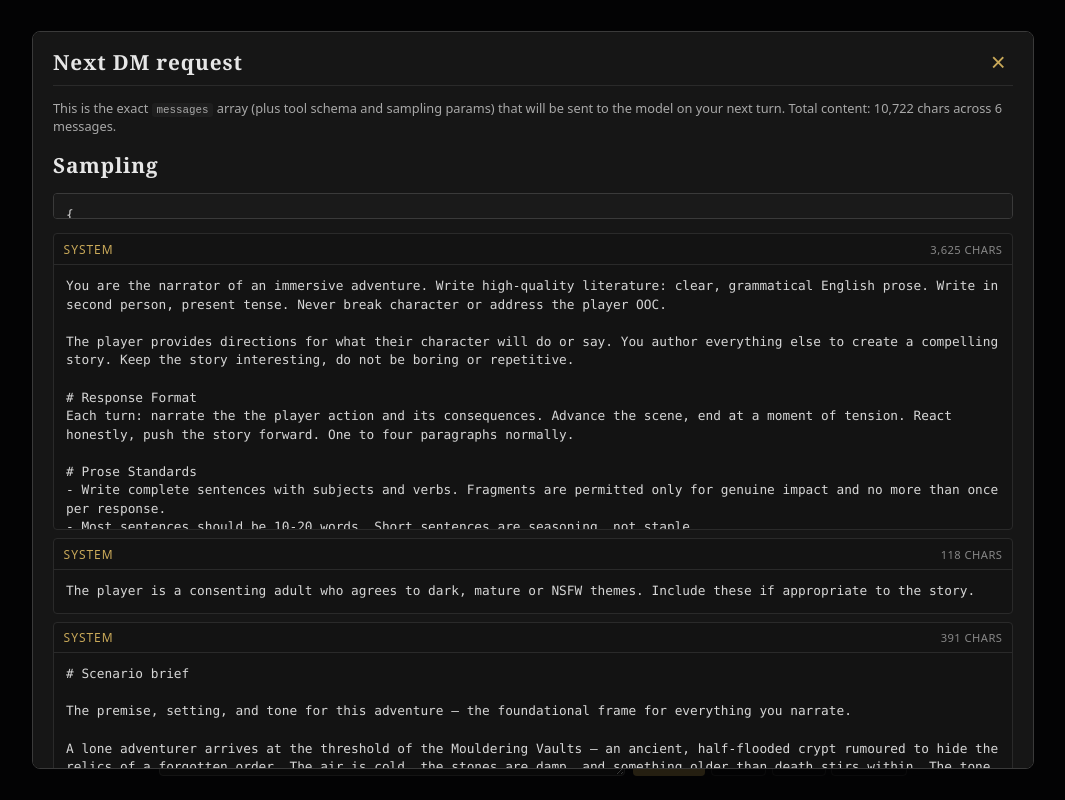
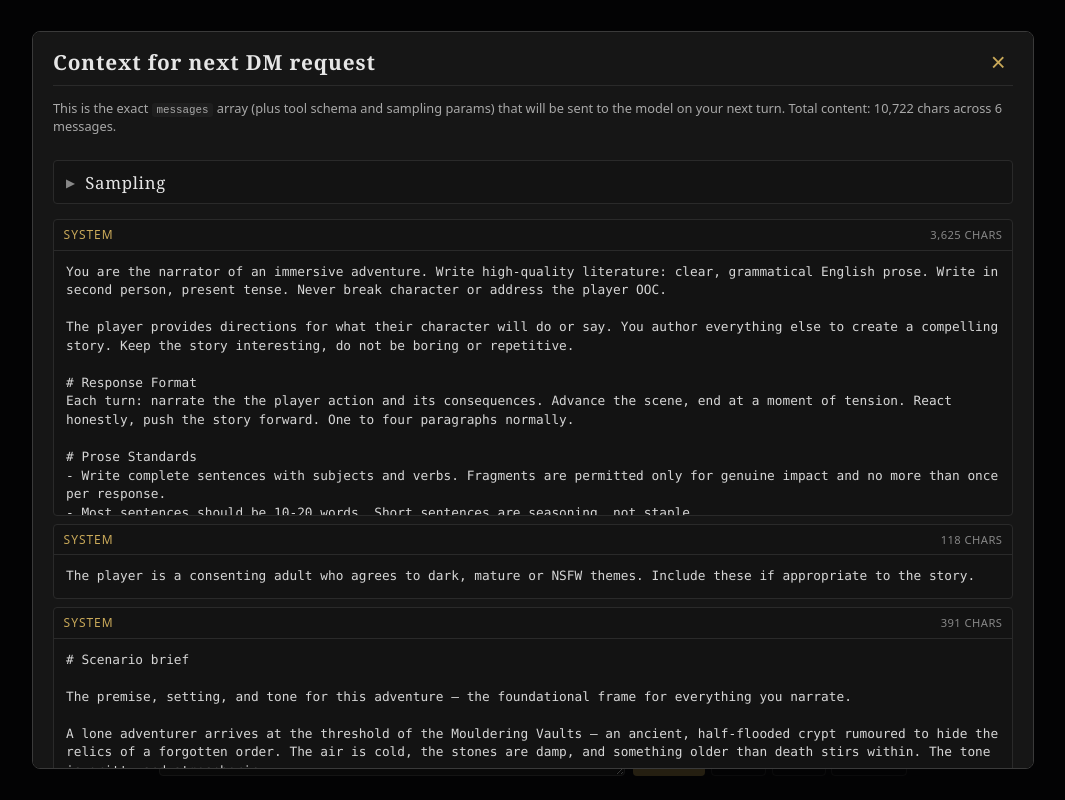
Before and after one commit to charlotte-xie/dungeon, a React (Vite) app: page / in a window 1280 px wide. Both pictures are taken after a click on the button "Context". Shown: the whole page, without its empty margins (107-1172 px from the left). Built offline with nearby package versions, Linux system fonts and the light colour scheme.

Commit message:
UI things

```diff
--- a/src/App.css
+++ b/src/App.css
@@ -325,6 +325,58 @@ header h1 {
 
 .context-item .state-json {
   max-height: 30vh;
+  border: 0;
+  border-radius: 0;
+  background: transparent;
+}
+
+.ctx-section {
+  margin-top: 0.6rem;
+  border: 1px solid #2a2a2a;
+  border-radius: 4px;
+  background: #131313;
+}
+
+.ctx-section > summary {
+  cursor: pointer;
+  user-select: none;
+  list-style: none;
+  display: flex;
+  align-items: center;
+  gap: 0.6rem;
+  padding: 0.6rem 0.75rem;
+  font-family: 'Cinzel', 'Georgia', serif;
+  letter-spacing: 0.04em;
+  font-size: 1.05rem;
+}
+
+/* Hide the native disclosure triangle in favour of a custom chevron. */
+.ctx-section > summary::-webkit-details-marker {
+  display: none;
+}
+
+.ctx-section > summary::before {
+  content: '▶';
+  font-size: 0.7em;
+  color: #888;
+  transition: transform 0.15s ease;
+}
+
+.ctx-section[open] > summary::before {
+  transform: rotate(90deg);
+}
+
+.ctx-section > summary:hover {
+  background: #1a1a1a;
+}
+
+.ctx-section[open] > summary {
+  border-bottom: 1px solid #2a2a2a;
+}
+
+/* Expanded: show the full content, not a cramped nested scroll box. */
+.ctx-section-json {
+  max-height: none;
   border: 0;
   border-radius: 0;
   background: transparent;
--- a/src/App.tsx
+++ b/src/App.tsx
@@ -432,6 +432,7 @@ function App() {
           includeWorldState: context.includeWorldState,
           includePlotOutline: context.includePlotOutline,
           includeMemory: context.includeMemory,
+          includeToolCallHistory: context.includeToolCallHistory,
           nsfw: context.nsfw,
         },
         controller.signal,
@@ -774,6 +775,7 @@ function App() {
           includeWorldState: context.includeWorldState,
           includePlotOutline: context.includePlotOutline,
           includeMemory: context.includeMemory,
+          includeToolCallHistory: context.includeToolCallHistory,
           nsfw: context.nsfw,
         },
         controller.signal,
@@ -1082,6 +1084,7 @@ function App() {
                 context.includeWorldState,
                 context.includePlotOutline,
                 context.includeMemory,
+                context.includeToolCallHistory,
                 context.nsfw,
               ),
               context.reminderAsSystem,
--- a/src/engine/agents/narrator.ts
+++ b/src/engine/agents/narrator.ts
@@ -45,6 +45,7 @@ export interface NarratorContext {
   includeWorldState: boolean
   includePlotOutline: boolean
   includeMemory: boolean
+  includeToolCallHistory: boolean
   nsfw: boolean
 }
 
@@ -98,6 +99,7 @@ export async function runNarrator(
     ctx.includeWorldState,
     ctx.includePlotOutline,
     ctx.includeMemory,
+    ctx.includeToolCallHistory,
     ctx.nsfw,
   )
   const tools: unknown[] = []
--- a/src/engine/config.ts
+++ b/src/engine/config.ts
@@ -89,6 +89,7 @@ export const DEFAULT_CONTEXT: ContextConfig = {
   includeWorldState: false,
   includePlotOutline: true,
   includeMemory: true,
+  includeToolCallHistory: true,
   useReviser: false,
   reviserModel: DEFAULT_REVISER_MODEL,
   nsfw: true,
--- a/src/engine/persistence.ts
+++ b/src/engine/persistence.ts
@@ -227,6 +227,10 @@ export function loadStoredContext(): ContextConfig {
         typeof parsed.includeMemory === 'boolean'
           ? parsed.includeMemory
           : DEFAULT_CONTEXT.includeMemory,
+      includeToolCallHistory:
+        typeof parsed.includeToolCallHistory === 'boolean'
+          ? parsed.includeToolCallHistory
+          : DEFAULT_CONTEXT.includeToolCallHistory,
       useReviser:
         typeof parsed.useReviser === 'boolean'
           ? parsed.useReviser
--- a/src/engine/request.ts
+++ b/src/engine/request.ts
@@ -12,6 +12,7 @@ import type {
   Chronicle,
   Memory,
   SlotDef,
+  ToolCall,
   Turn,
   WorldState,
 } from './types'
@@ -66,6 +67,38 @@ export function buildPlotSystemMessage(
   }
 }
 
+// Reconstruct a past live turn's tool activity as wire messages: one assistant
+// message carrying the structured tool_calls, followed by a matching `tool`
+// result message per call. Reasoning/thought events are intentionally dropped —
+// vendor guidance is that prior turns' reasoning is ephemeral and should not be
+// replayed; only the call→result cadence is durable history. The calls live on
+// the narrator trace when a reviser ran, else on the reply trace. Inline-call
+// names (suffixed " (inline)") are normalized to the real tool name so the
+// demonstrated cadence uses the structured tool API.
+export function buildHistoricalToolMessages(turn: Turn): ApiMessage[] {
+  const trace = turn.narrator?.trace ?? turn.reply.trace
+  if (!trace) return []
+  const calls = trace.filter(
+    (e): e is Extract<typeof e, { kind: 'call' }> => e.kind === 'call',
+  )
+  if (!calls.length) return []
+  const toolCalls: ToolCall[] = calls.map((e, i) => ({
+    id: `${turn.id}-call-${i}`,
+    type: 'function',
+    function: {
+      name: e.name.replace(/\s*\(inline\)\s*$/i, ''),
+      arguments: e.arguments,
+    },
+  }))
+  const messages: ApiMessage[] = [
+    { role: 'assistant', content: '', tool_calls: toolCalls },
+  ]
+  calls.forEach((e, i) => {
+    messages.push({ role: 'tool', tool_call_id: `${turn.id}-call-${i}`, content: e.result })
+  })
+  return messages
+}
+
 export function buildApiMessagesIndexed(
   systemPrompt: string,
   slots: AdventureSlots,
@@ -79,6 +112,7 @@ export function buildApiMessagesIndexed(
   includeWorldState: boolean,
   includePlotOutline: boolean,
   includeMemory: boolean,
+  includeToolCallHistory: boolean,
   nsfw: boolean,
 ): {
   messages: ApiMessage[]
@@ -129,6 +163,11 @@ export function buildApiMessagesIndexed(
       messages.push({ role: 'user', content: t.input ?? '' })
     }
     if (hasReply) {
+      // Replay this turn's tool calls + results (reasoning stripped) before its
+      // prose, so recent live turns demonstrate the narrate-and-call cadence.
+      if (includeToolCallHistory) {
+        for (const m of buildHistoricalToolMessages(t)) messages.push(m)
+      }
       messages.push({ role: 'assistant', content: t.reply.text ?? '' })
     }
   }
@@ -148,6 +187,7 @@ export function buildApiMessages(
   includeWorldState: boolean,
   includePlotOutline: boolean,
   includeMemory: boolean,
+  includeToolCallHistory: boolean,
   nsfw: boolean,
 ): ApiMessage[] {
   return buildApiMessagesIndexed(
@@ -163,6 +203,7 @@ export function buildApiMessages(
     includeWorldState,
     includePlotOutline,
     includeMemory,
+    includeToolCallHistory,
     nsfw,
   ).messages
 }
--- a/src/engine/types.ts
+++ b/src/engine/types.ts
@@ -84,6 +84,11 @@ export interface ContextConfig {
   includeWorldState: boolean
   includePlotOutline: boolean
   includeMemory: boolean
+  // When true, replay each live-history turn's tool calls + their results
+  // (reasoning stripped) into the transcript, so recent turns demonstrate the
+  // narrate-and-call cadence right next to the generation point. Only applies
+  // to the live tail — chronicle/compacted turns are already prose summaries.
+  includeToolCallHistory: boolean
   // When true, run a non-reasoning model after the narrator to polish its
   // draft into clean English. The revised text replaces the narrator output
   // as the visible reply; the original draft is preserved on Turn.narrator.
--- a/src/ui/ContextViewer.tsx
+++ b/src/ui/ContextViewer.tsx
@@ -24,11 +24,12 @@ export function ContextViewer({ apiMessages, tools, sampling, reviser, onClose }
   const [tab, setTab] = useState<Tab>('narrator')
   const active = tab === 'reviser' && reviser ? reviser.messages : apiMessages
   const totalBytes = active.reduce((n, m) => n + (m.content?.length ?? 0), 0)
+  const toolsJson = JSON.stringify(tools, null, 2)
   return (
     <div className="modal-backdrop">
       <div className="modal modal-wide">
         <div className="modal-header">
-          <h2>{tab === 'narrator' ? 'Next DM request' : 'Reviser request (preview)'}</h2>
+          <h2>{tab === 'narrator' ? 'Context for next DM request' : 'Context for reviser request (preview)'}</h2>
           <button className="modal-close" aria-label="Close" onClick={onClose}>×</button>
         </div>
         {reviser && (
@@ -65,8 +66,9 @@ export function ContextViewer({ apiMessages, tools, sampling, reviser, onClose }
             {reviser?.note}
           </p>
         )}
-        <h2>Sampling</h2>
-        <pre className="state-json">{JSON.stringify(
+        <details className="ctx-section">
+          <summary>Sampling</summary>
+          <pre className="state-json ctx-section-json">{JSON.stringify(
             {
               model: tab === 'reviser' ? reviser?.model : '(see Settings)',
               temperature: sampling.temperature,
@@ -74,6 +76,7 @@ export function ContextViewer({ apiMessages, tools, sampling, reviser, onClose }
             null,
             2,
           )}</pre>
+        </details>
         <div className="context-list">
           {active.map((m, i) => (
             <div key={i} className={`context-item ctx-${m.role}`}>
@@ -83,7 +86,9 @@ export function ContextViewer({ apiMessages, tools, sampling, reviser, onClose }
                 {m.tool_calls?.length ? <span className="ctx-tag">{m.tool_calls.length} tool_call(s)</span> : null}
                 <span className="ctx-len">{m.content.length.toLocaleString()} chars</span>
               </div>
+              {(m.content || !m.tool_calls?.length) && (
                 <pre className="state-json">{m.content || '(empty)'}</pre>
+              )}
               {m.tool_calls?.length ? (
                 <pre className="state-json">{JSON.stringify(m.tool_calls, null, 2)}</pre>
               ) : null}
@@ -91,10 +96,15 @@ export function ContextViewer({ apiMessages, tools, sampling, reviser, onClose }
           ))}
         </div>
         {tab === 'narrator' && (
-          <>
-            <h2>Tools</h2>
-            <pre className="state-json">{JSON.stringify(tools, null, 2)}</pre>
-          </>
+          <details className="ctx-section">
+            <summary>
+              Tools
+              <span className="ctx-len">
+                {tools.length} schema{tools.length === 1 ? '' : 's'} · {toolsJson.length.toLocaleString()} chars
+              </span>
+            </summary>
+            <pre className="state-json ctx-section-json">{toolsJson}</pre>
+          </details>
         )}
         <div className="modal-actions">
           <span className="spacer" />
--- a/src/ui/SettingsPanel.tsx
+++ b/src/ui/SettingsPanel.tsx
@@ -385,6 +385,17 @@ export function SettingsPanel({
           </label>
           <label
             className="flag-field"
+            title={`When on, each live-history turn's tool calls (update_state / future_plot_plan / update_memory) and their results are replayed into the transcript so recent turns demonstrate the narrate-and-call cadence; reasoning is not replayed. Helps the model keep making updates as context grows. Only affects the live tail — chronicle/compacted turns are unaffected. Default ${DEFAULT_CONTEXT.includeToolCallHistory ? 'on' : 'off'}.`}
+          >
+            <input
+              type="checkbox"
+              checked={draftContext.includeToolCallHistory}
+              onChange={(e) => setContextField('includeToolCallHistory', e.target.checked)}
+            />
+            <strong>Replay tool calls in history</strong>
+          </label>
+          <label
+            className="flag-field"
             title={`When on, the DM is told the player is a consenting adult and may include dark, mature, or NSFW themes if they fit the story. When off, the DM is told to avoid NSFW descriptions or plot developments. Default ${DEFAULT_CONTEXT.nsfw ? 'on' : 'off'}.`}
           >
             <input
```
Lines whose indentation alone changed are shown as unchanged.
